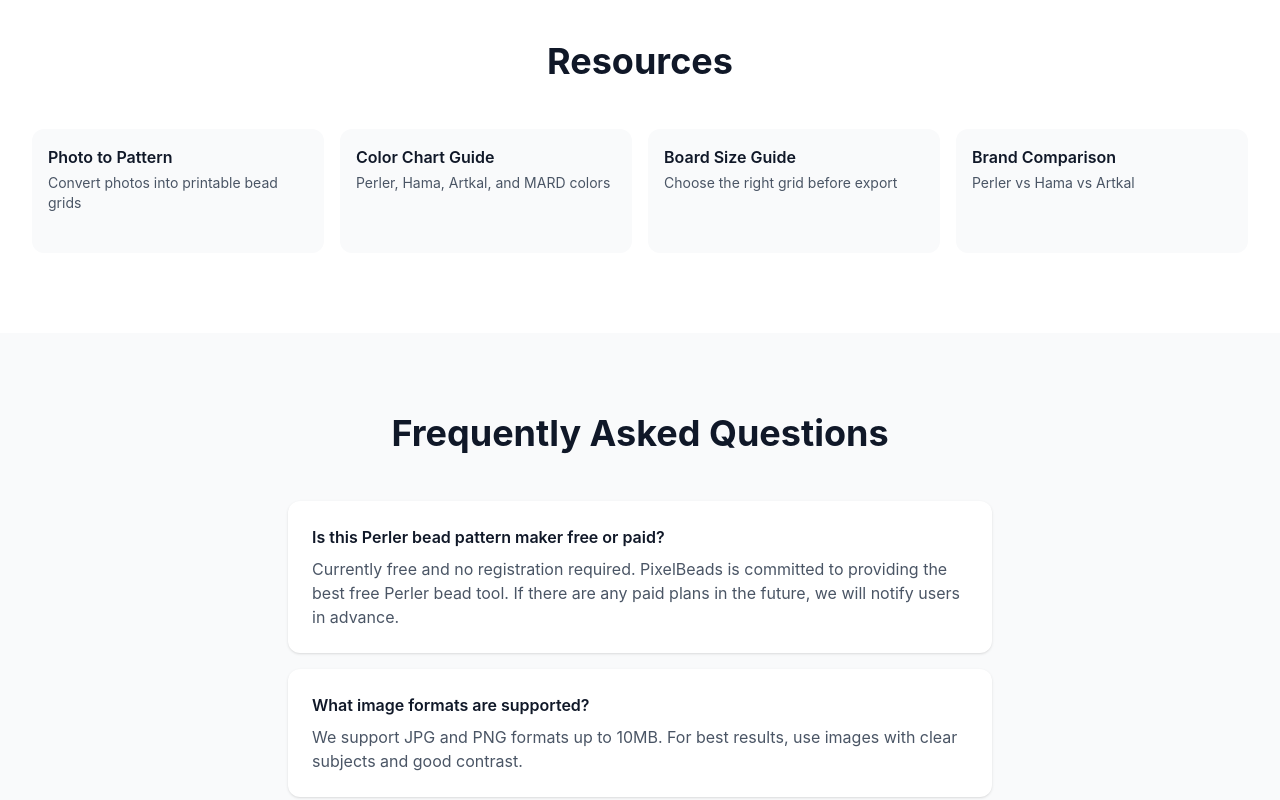
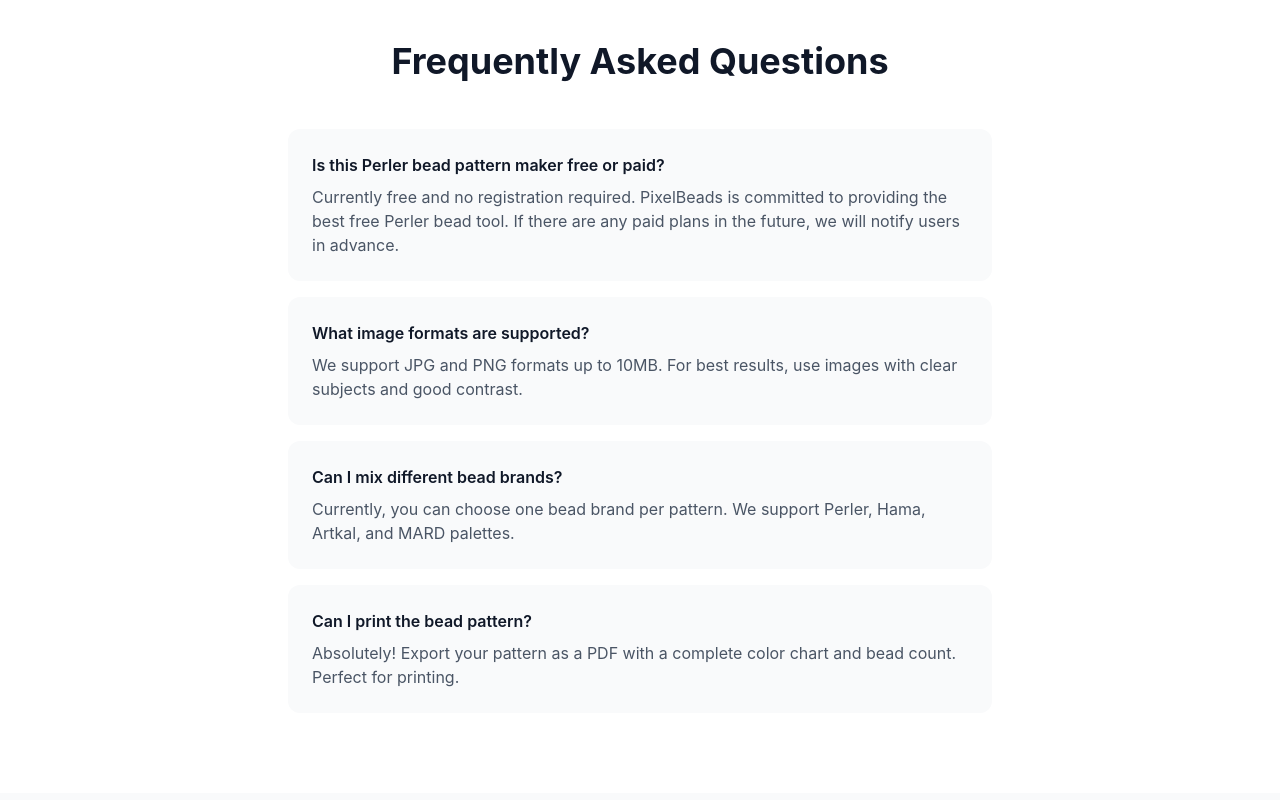
Before and after one commit to Lisong202605/pixelbeads, a React (Vite) app: page / in a window 1280 px wide. Shown: the part 1760-2560 px from the top of the page. Built offline with nearby package versions, Linux system fonts and the light colour scheme.

Commit message:
Update Home page layout: Hero, Features, Steps, FAQ, About, CTA

```diff
--- a/src/pages/Home.tsx
+++ b/src/pages/Home.tsx
@@ -1,5 +1,5 @@
 import { Link } from 'react-router-dom';
-import { Grid, Download, Palette, Sliders, MousePointer, Zap, ArrowRight, Upload } from 'lucide-react';
+import { Grid, Download, Palette, Sliders, MousePointer, Zap, Upload } from 'lucide-react';
 
 export function Home() {
   const features = [
@@ -16,7 +16,7 @@ export function Home() {
     {
       icon: Download,
       title: 'Pattern Export',
-      description: 'Export as PDF, PNG, or SVG. Print-ready templates with color charts.',
+      description: 'Export as PDF or PNG. Print-ready templates with color charts.',
     },
     {
       icon: MousePointer,
@@ -51,13 +51,6 @@ export function Home() {
       title: 'Export & Create',
       description: 'Download your pattern as PDF with color chart and start beading!',
     },
-  ];
-
-  const resources = [
-    { title: 'Photo to Pattern', desc: 'Convert photos into printable bead grids', to: '/image-to-pattern' },
-    { title: 'Color Chart Guide', desc: 'Perler, Hama, Artkal, and MARD colors', to: '/guide' },
-    { title: 'Board Size Guide', desc: 'Choose the right grid before export', to: '/calculator' },
-    { title: 'Brand Comparison', desc: 'Perler vs Hama vs Artkal', to: '/guide' },
   ];
 
   const faqs = [
@@ -163,32 +156,8 @@ export function Home() {
         </div>
       </section>
 
-      {/* Resources */}
+      {/* FAQ */}
       <section className="py-20 bg-white">
-        <div className="max-w-7xl mx-auto px-4 sm:px-6 lg:px-8">
-          <div className="text-center mb-12">
-            <h2 className="text-3xl md:text-4xl font-bold text-gray-900 mb-4">Resources</h2>
-          </div>
-          <div className="grid grid-cols-1 md:grid-cols-2 lg:grid-cols-4 gap-4">
-            {resources.map((resource) => (
-              <Link
-                key={resource.title}
-                to={resource.to}
-                className="group p-4 bg-gray-50 rounded-xl hover:bg-red-50 transition-colors"
-              >
-                <h3 className="font-semibold text-gray-900 group-hover:text-red-600 transition-colors">
-                  {resource.title}
-                </h3>
-                <p className="text-sm text-gray-600 mt-1">{resource.desc}</p>
-                <ArrowRight className="w-4 h-4 text-red-500 mt-2 opacity-0 group-hover:opacity-100 transition-opacity" />
-              </Link>
-            ))}
-          </div>
-        </div>
-      </section>
-
-      {/* FAQ */}
-      <section className="py-20 bg-gray-50">
         <div className="max-w-3xl mx-auto px-4 sm:px-6 lg:px-8">
           <div className="text-center mb-12">
             <h2 className="text-3xl md:text-4xl font-bold text-gray-900 mb-4">
@@ -197,7 +166,7 @@ export function Home() {
           </div>
           <div className="space-y-4">
             {faqs.map((faq, index) => (
-              <div key={index} className="bg-white rounded-xl p-6 shadow-sm">
+              <div key={index} className="bg-gray-50 rounded-xl p-6">
                 <h3 className="font-semibold text-gray-900 mb-2">{faq.q}</h3>
                 <p className="text-gray-600">{faq.a}</p>
               </div>
@@ -207,7 +176,7 @@ export function Home() {
       </section>
 
       {/* About */}
-      <section className="py-20 bg-white">
+      <section className="py-20 bg-gray-50">
         <div className="max-w-4xl mx-auto px-4 sm:px-6 lg:px-8">
           <div className="text-center">
             <h2 className="text-3xl md:text-4xl font-bold text-gray-900 mb-6">
```
